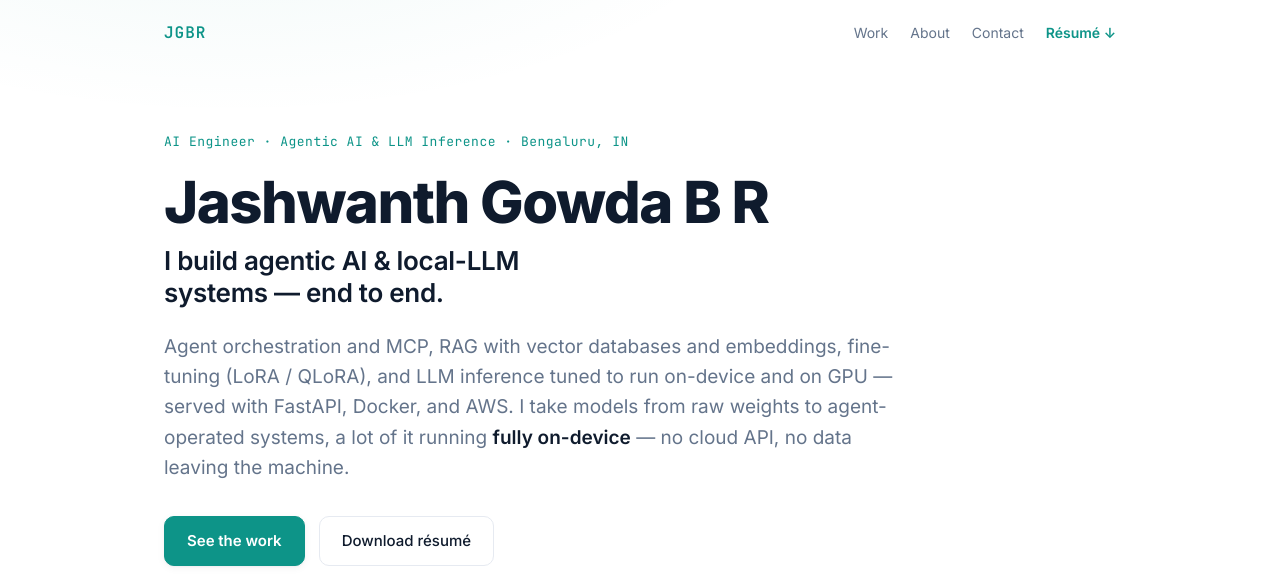
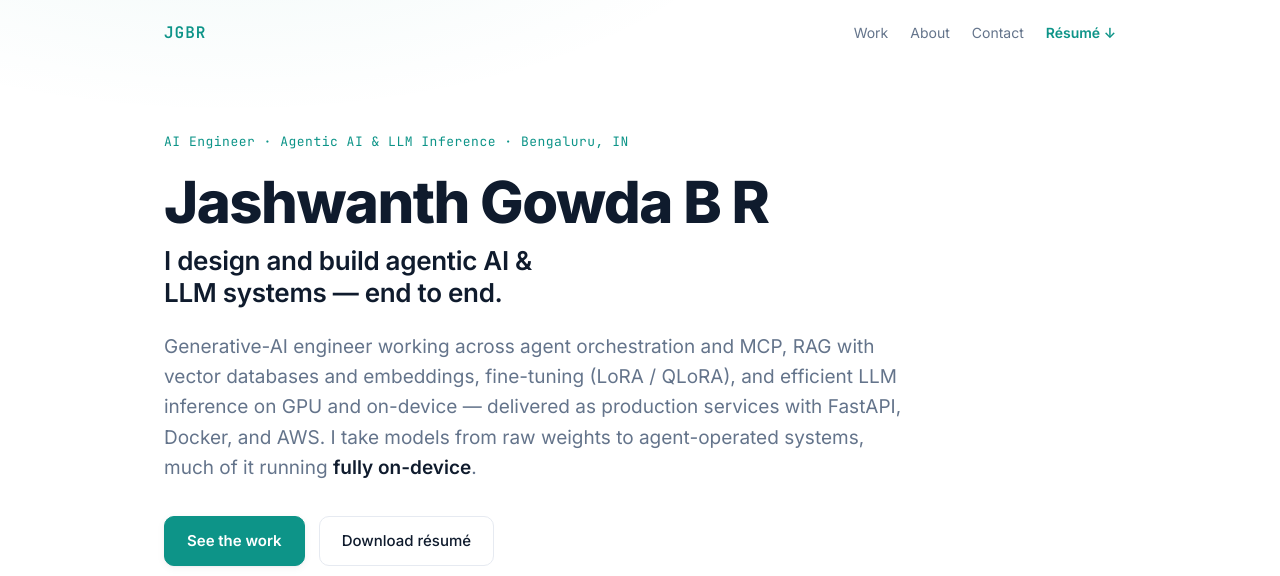
Before and after one commit to Jashwanthjash001/Jashwanthjash001.github.io, a plain HTML site: page index.html in a window 1280 px wide. Shown: the top 576 px of the page. Drawn offline with Linux system fonts and the light colour scheme.

Commit message:
Hero: more professional lede/subhead

```diff
--- a/index.html
+++ b/index.html
@@ -26,12 +26,12 @@
   <div class="hero-body">
     <p class="eyebrow">AI Engineer · Agentic AI &amp; LLM Inference · Bengaluru, IN</p>
     <h1>Jashwanth Gowda B R</h1>
-    <p class="hero-title">I build agentic AI &amp; local-LLM systems — end to end.</p>
+    <p class="hero-title">I design and build agentic AI &amp; LLM systems — end to end.</p>
     <p class="lede">
-      Agent orchestration and MCP, RAG with vector databases and embeddings, fine-tuning
-      (LoRA / QLoRA), and LLM inference tuned to run on-device and on GPU — served with FastAPI,
-      Docker, and AWS. I take models from raw weights to agent-operated systems, a lot of it
-      running <strong>fully on-device</strong> — no cloud API, no data leaving the machine.
+      Generative-AI engineer working across agent orchestration and MCP, RAG with vector databases
+      and embeddings, fine-tuning (LoRA / QLoRA), and efficient LLM inference on GPU and on-device —
+      delivered as production services with FastAPI, Docker, and AWS. I take models from raw weights
+      to agent-operated systems, much of it running <strong>fully on-device</strong>.
     </p>
     <div class="hero-cta">
       <a class="btn btn-primary" href="#work">See the work</a>
```
